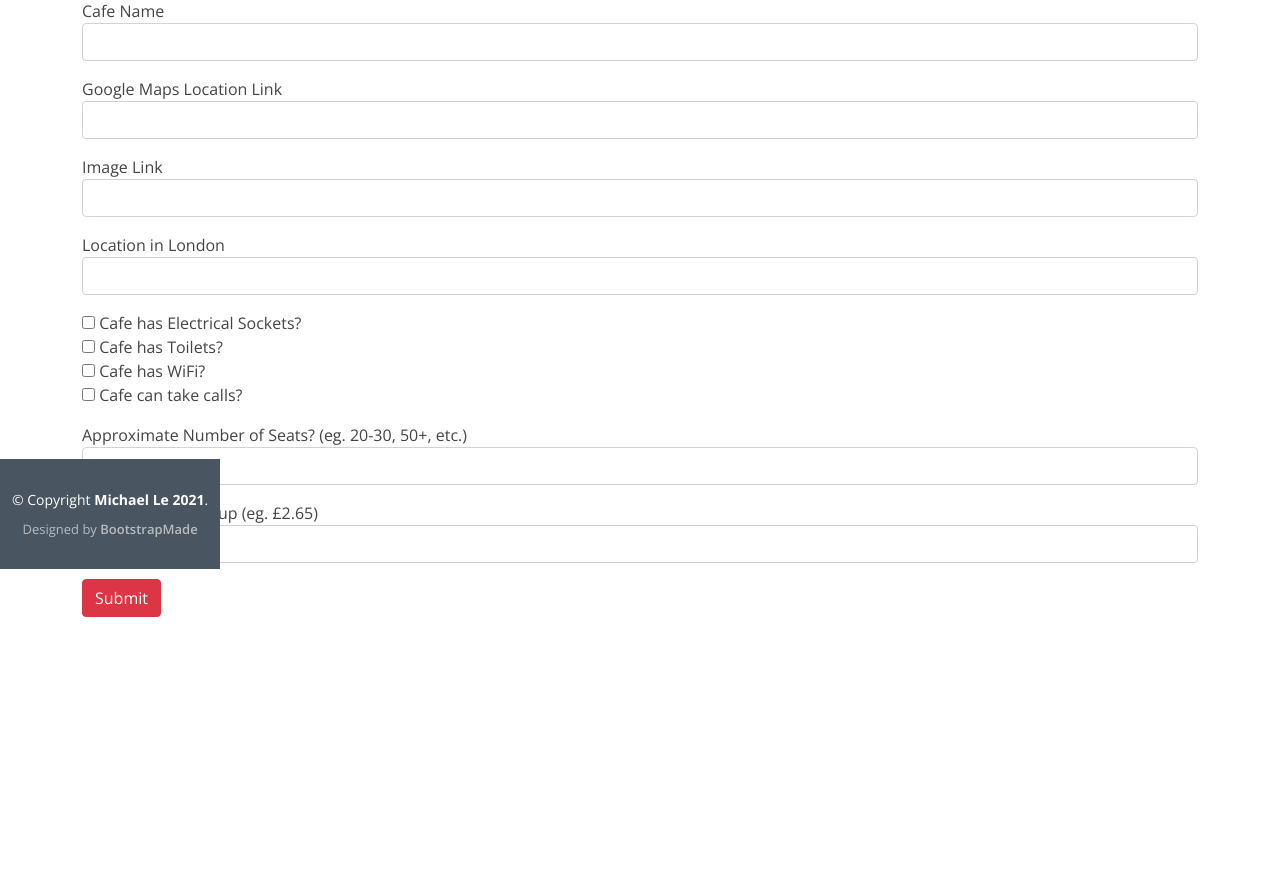
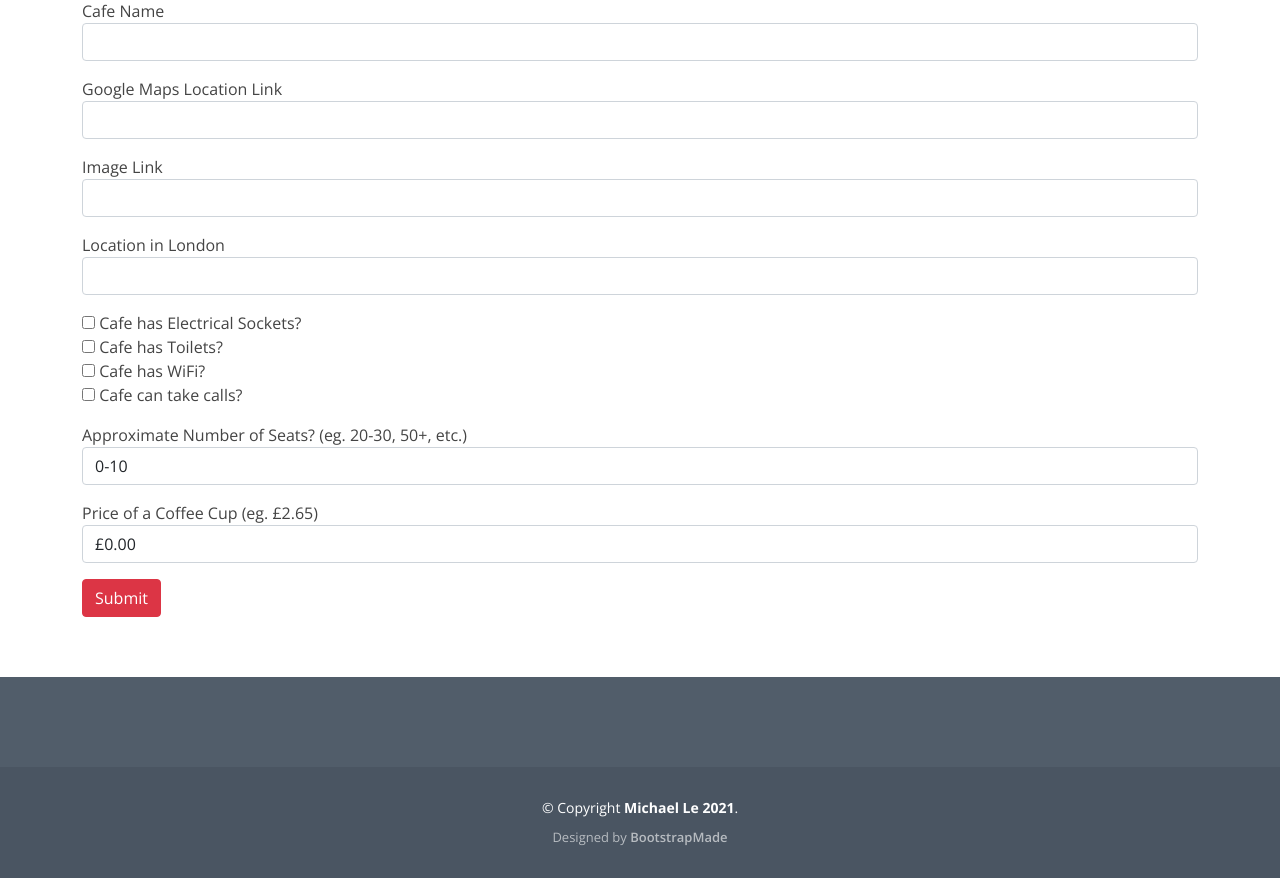
Before and after one commit to mileuc/coffee-connect, a Flask app: page /add-cafe in a window 1280 px wide. Shown: the part 231-1109 px from the top of the page. Before the commit the page ends 848 px from the top, so only its background shows below. Run offline with Flask 2, Linux system fonts and the light colour scheme; parts of the project's set-up code (start-up, migrations or seed data) failed here and were passed over; some libraries are stand-ins or nearby versions.

Commit message:
Change styling

```diff
--- a/static/assets/css/style.css
+++ b/static/assets/css/style.css
@@ -1929,8 +1929,6 @@
   padding: 0 0 30px 0;
   color: #fff;
   font-size: 14px;
-  position: absolute;
-  bottom: 0;
 }
 
 #footer .footer-top {
--- a/templates/footer.html
+++ b/templates/footer.html
@@ -1,6 +1,6 @@
   <!-- ======= Footer ======= -->
   <footer id="footer">
-<!--    <div class="footer-top">-->
+    <div class="footer-top">
 <!--      <div class="container">-->
 <!--        <div class="row">-->
 
@@ -56,7 +56,7 @@
 
 <!--        </div>-->
 <!--      </div>-->
-<!--    </div>-->
+    </div>
 
     <div class="container">
       <div class="copyright">
```
